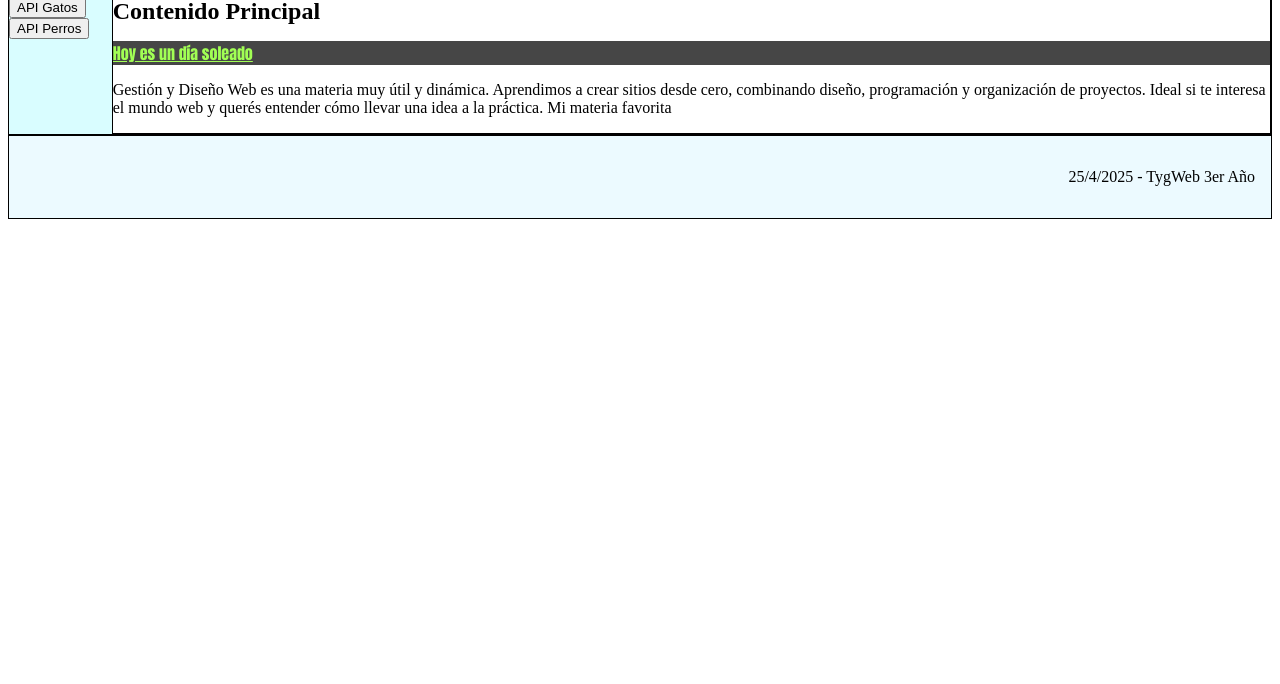
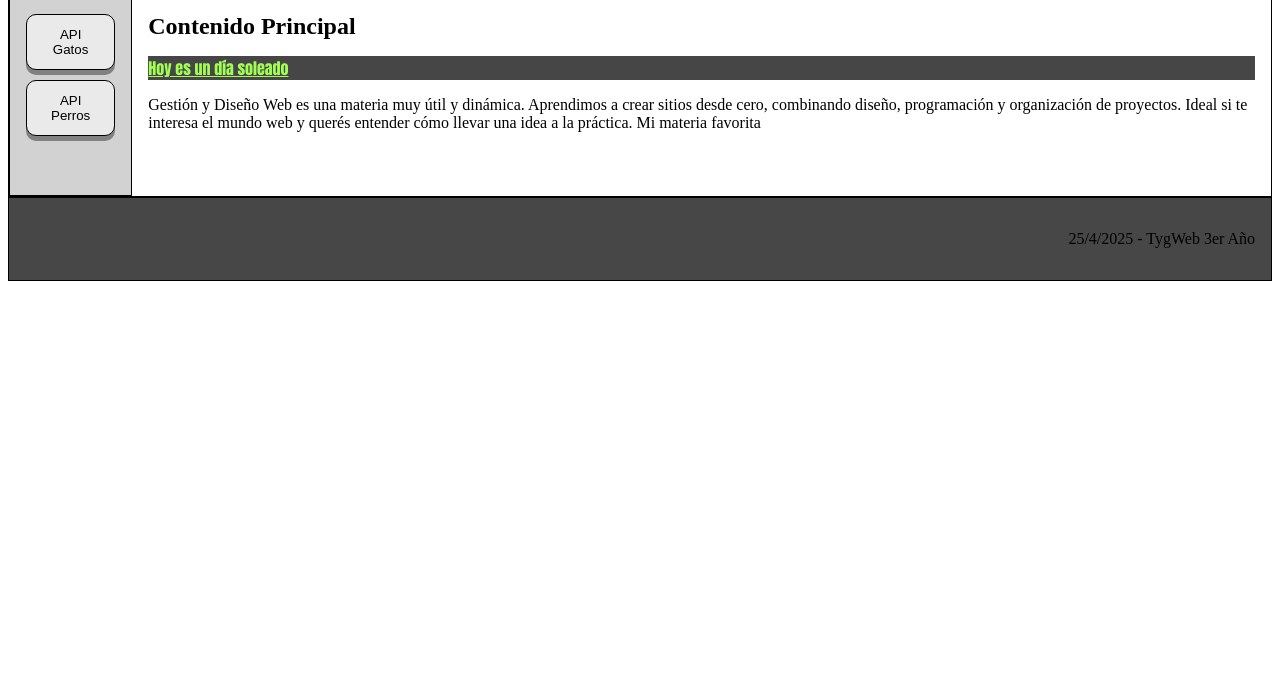
Before and after one commit to Juaniip/DygWeb, a plain HTML site: page TP1 Gestion Web/index.html in a window 1280 px wide. Shown: the part 116-800 px from the top of the page. Drawn offline with nearby package versions, Linux system fonts and the light colour scheme.

Commit message:
Atualziacion TP1

```diff
--- a/TP1 Gestion Web/index.html
+++ b/TP1 Gestion Web/index.html
@@ -12,16 +12,18 @@
             <img id="icono" src="./imagenes/wiwiwi.jpg" alt="Icono de un gatito">
             <h2 id="nombreTitulo">TP Nro 1- Wilt, Juan Ignacio</h2>
     </header>
-    <div id="general">
-        <aside class="bloque-lateral">
+        <div class="main">
+            <aside>
                 <button id="gato">API Gatos</button>
                 <button id="perro">API Perros</button>
             </aside>
-        <div id="contenido">
+                <section>
                     <h2>Contenido Principal</h2>
                     <p id="fraseAleatoria">Esta es una frase aleatoria</p>
                     <p id="reseña">Gestión y Diseño Web es una materia muy útil y dinámica. Aprendimos a crear sitios desde cero, combinando diseño, programación y organización de proyectos. Ideal si te interesa el mundo web y querés entender cómo llevar una idea a la práctica. Mi materia favorita</p>
-        </div>
+                    <section id="contenido">
+                    </section>
+                </section>
         </div>
     <footer>
         <p>25/4/2025 - TygWeb 3er Año</p>
--- a/TP1 Gestion Web/style.css
+++ b/TP1 Gestion Web/style.css
@@ -1,14 +1,17 @@
 footer {
-    background-color: #ecfaff;
+    background-color: rgb(71, 71, 71);
     text-align: right;
     padding: 1em;
 }
+
 header {
     display: flex;
     align-items: center;
     height: 70px;
-    background-color: rgb(255, 201, 201);
+    background-color: rgb(71, 71, 71);
     padding: 1em;
+    color: white;
+
 }
 
 h2 {
@@ -20,23 +23,23 @@ h2 {
     left: 1em;
 }
 
-#general {
+.main {
     display: flex;
+    flex: auto;
 }
 
-.bloque-lateral {
-    width: 7em;
-    background-color: rgb(217, 253, 255);
+section {
+    padding: 1em;
 }
 
-#contenido {
-    width: 100%;
-    height: auto;
-    overflow: auto;
+aside {
+    width: 7em;
+    background-color: rgb(210, 210, 210);
+    padding: 1em;
 }
 
-footer, div, header {
-    border: 1px solid;
+footer, aside,header , div {
+    border: 1px solid black;
 }
 
 .estilo1 {
@@ -61,3 +64,13 @@ footer, div, header {
     font-family: Impact;
     background-color: rgb(70, 70, 70);
 }
+
+button {
+    border: 1px solid black;
+    border-radius: 10px;
+    padding: 12px 24px;
+    cursor: pointer;
+    box-shadow:  0 5px #818181;
+    margin-bottom: 10px;
+    background-color: rgb(234, 234, 234);
+}
```
Lines whose indentation alone changed are shown as unchanged.
